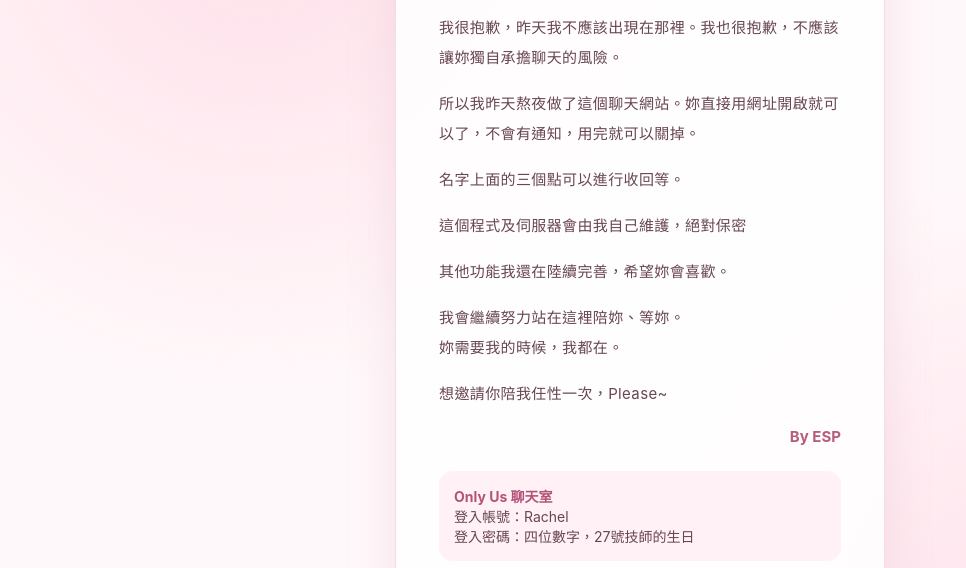
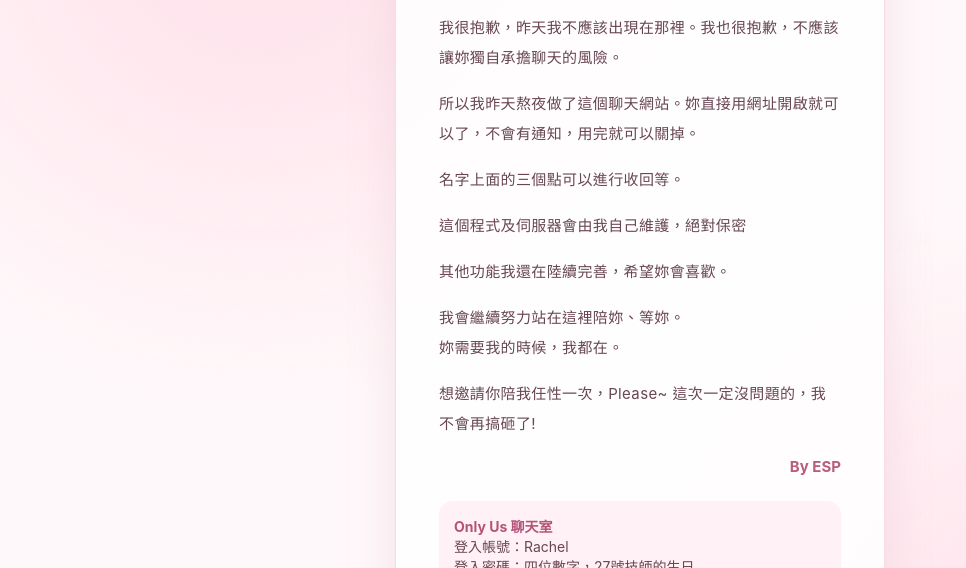
Before and after one commit to AnYu-Yeh/only-us-invitation, a plain HTML site: page index.html in a window 1280 px wide. Both pictures are taken after a click on the button "要 ❤️". Shown: the part 232-800 px from the top of the page, without its empty margins (0-966 px from the left). Drawn offline with Linux system fonts and the light colour scheme.

Commit message:
Update invitation message in index.html

```diff
--- a/index.html
+++ b/index.html
@@ -27,7 +27,7 @@
 <p>這個程式及伺服器會由我自己維護，絕對保密</p>
 <p>其他功能我還在陸續完善，希望妳會喜歡。</p>
 <p>我會繼續努力站在這裡陪妳、等妳。<br>妳需要我的時候，我都在。</p>
-<p>想邀請你陪我任性一次，Please~</p>
+<p>想邀請你陪我任性一次，Please~ 這次一定沒問題的，我不會再搞砸了!</p>
 <div class="sign">By ESP</div>
 </div>
 <div class="account"><strong>Only Us 聊天室</strong><br>登入帳號：Rachel<br>登入密碼：四位數字，27號技師的生日</div>
```
